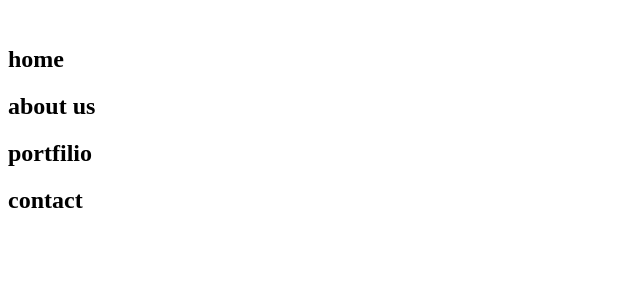
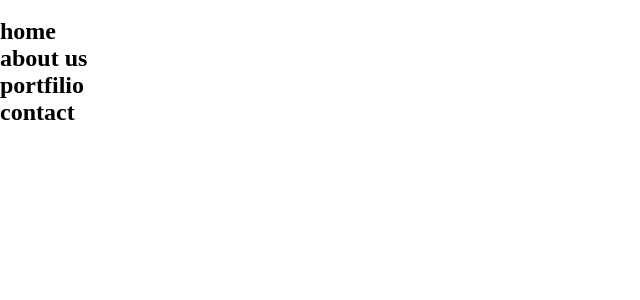
Before and after one commit to TRALEDON/MFP, a React (Vite) app: page / in a window 1280 px wide. Shown: the top 300 px of the page, without its empty margins (0-640 px from the left). Built offline with nearby package versions, Linux system fonts and the light colour scheme.

Commit message:
2nd commit

```diff
--- a/src/App.css
+++ b/src/App.css
@@ -0,0 +1,5 @@
+*{
+    margin: 0;
+    padding: 0;
+    box-sizing: border-box;
+}
--- a/src/App.jsx
+++ b/src/App.jsx
@@ -3,7 +3,7 @@ import "./App.css"
 const App = () => {
   return (
     <div>
-      <nav><img src="" alt="" /> <h1 className='h1-nav'>home</h1> <h1 className='h1-nav'>about us</h1> <h1 className='h1-nav'>portfilio</h1><h1 className='h1-nav'>contact</h1></nav>
+      <nav><img src="" alt="" /> <h1 className='1-nav'>home</h1> <h1 className='1-nav'>about us</h1> <h1 className='1-nav'>portfilio</h1><h1 className='1-nav'>contact</h1></nav>
     </div>
   )
 }
```
